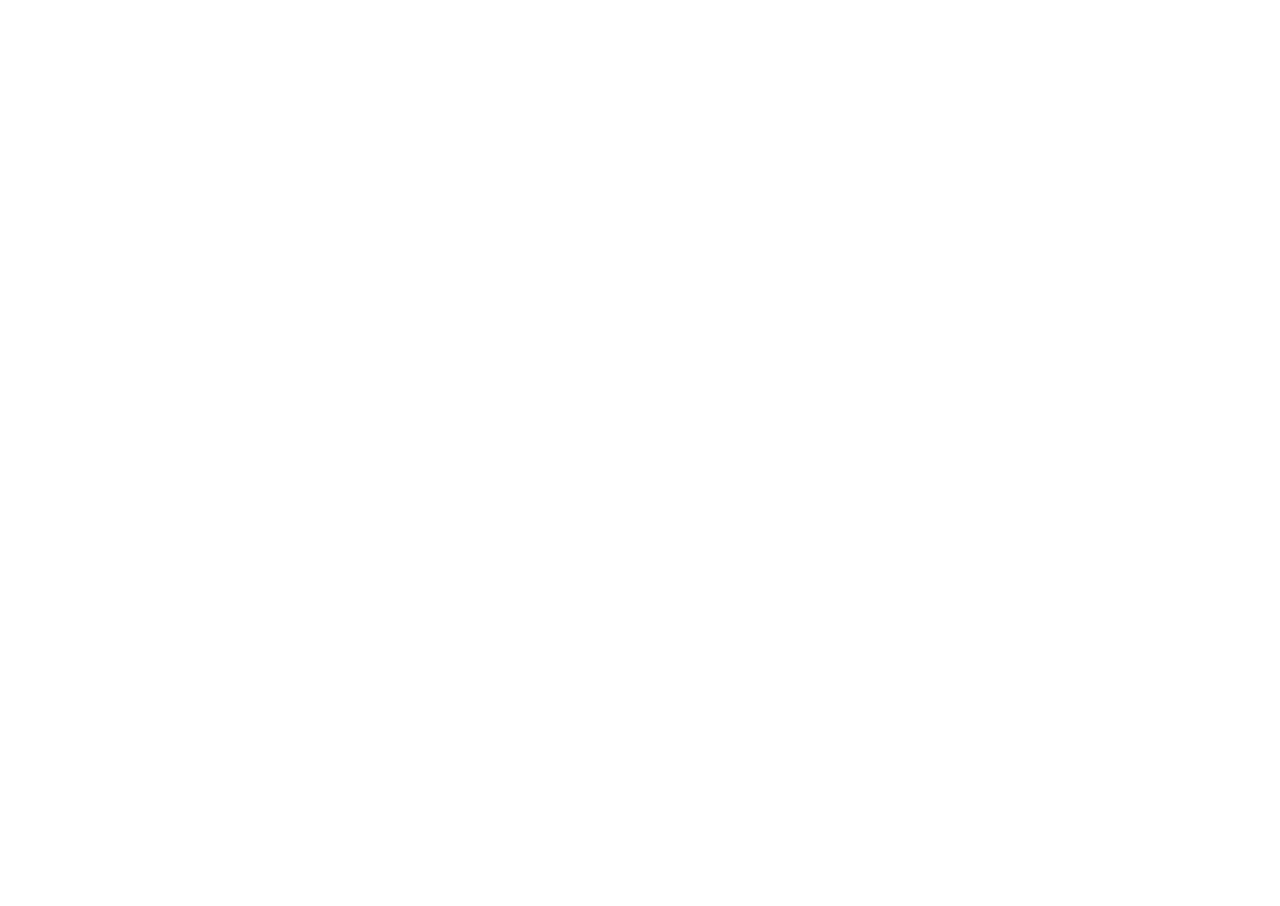
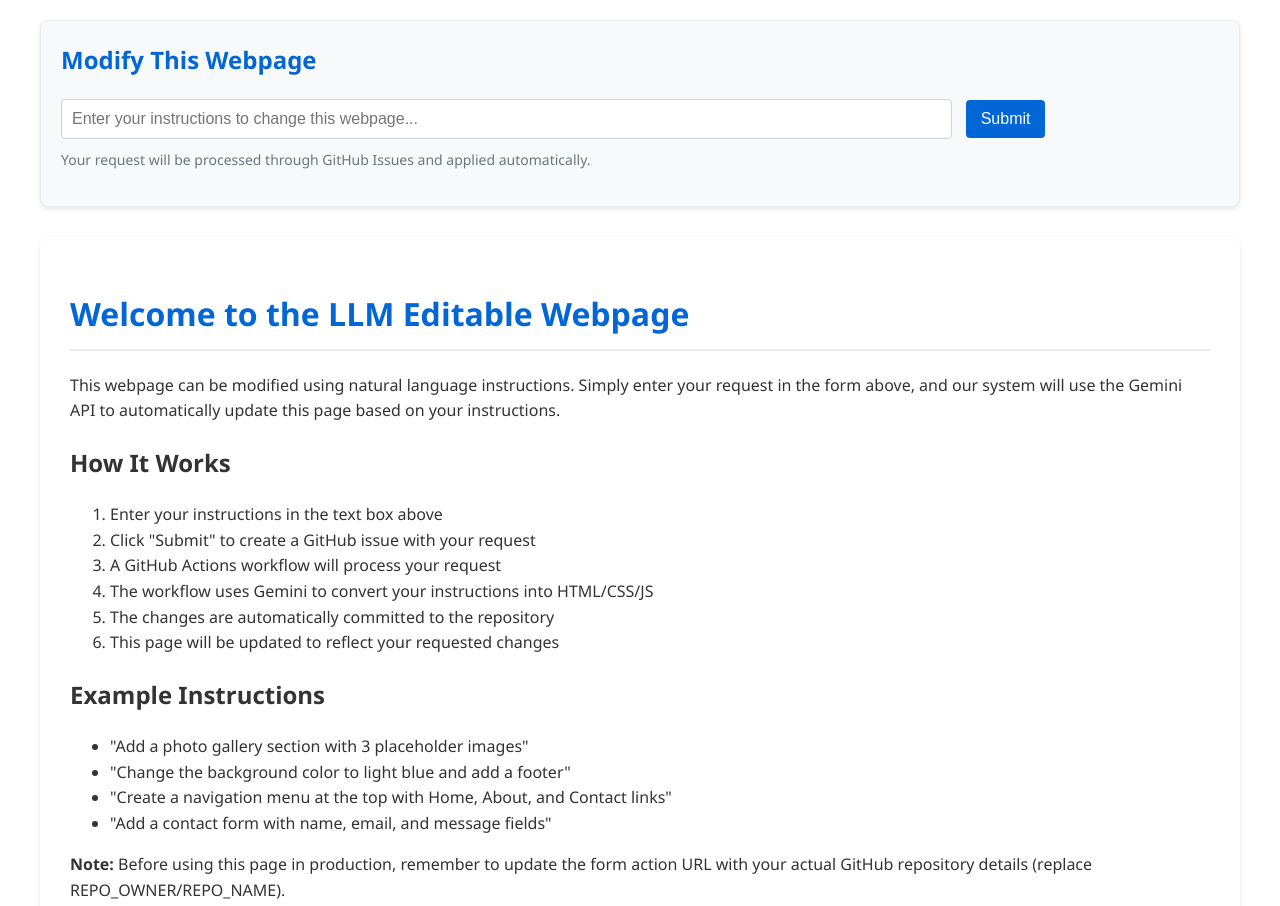
Before and after one commit to mnaei/PromptPlace2, a plain HTML site: page index.html in a window 1280 px wide. Shown: the top 906 px of the page. Before the commit the page ends 800 px from the top, so only its background shows below. Drawn offline with Linux system fonts and the light colour scheme.

Commit message:
added prompt form

```diff
--- a/index.html
+++ b/index.html
@@ -1,2 +1,112 @@
 <!DOCTYPE html>
-<html></html>
+<html lang="en">
+<head>
+    <meta charset="UTF-8">
+    <meta name="viewport" content="width=device-width, initial-scale=1.0">
+    <title>LLM Editable Webpage</title>
+    <style>
+        body {
+            font-family: 'Segoe UI', Tahoma, Geneva, Verdana, sans-serif;
+            line-height: 1.6;
+            color: #333;
+            max-width: 1200px;
+            margin: 0 auto;
+            padding: 20px;
+        }
+
+        #prompt-form {
+            background-color: #f8f9fa;
+            border-radius: 8px;
+            padding: 20px;
+            margin-bottom: 30px;
+            box-shadow: 0 2px 5px rgba(0,0,0,0.1);
+            border: 1px solid #e9ecef;
+        }
+
+        #prompt-form h2 {
+            margin-top: 0;
+            color: #0366d6;
+        }
+
+        #prompt-form input[type="text"] {
+            width: 75%;
+            padding: 10px;
+            margin-right: 10px;
+            border: 1px solid #ced4da;
+            border-radius: 4px;
+            font-size: 16px;
+        }
+
+        #prompt-form button {
+            padding: 10px 15px;
+            background-color: #0366d6;
+            color: white;
+            border: none;
+            border-radius: 4px;
+            font-size: 16px;
+            cursor: pointer;
+            transition: background-color 0.2s;
+        }
+
+        #prompt-form button:hover {
+            background-color: #0056b3;
+        }
+
+        #prompt-form .note {
+            font-size: 14px;
+            color: #6c757d;
+            margin-top: 10px;
+        }
+
+        .content {
+            background-color: white;
+            border-radius: 8px;
+            padding: 30px;
+            box-shadow: 0 2px 5px rgba(0,0,0,0.1);
+        }
+
+        h1 {
+            color: #0366d6;
+            border-bottom: 2px solid #e9ecef;
+            padding-bottom: 10px;
+        }
+    </style>
+</head>
+<body>
+    <div id="prompt-form">
+        <h2>Modify This Webpage</h2>
+        <form action="https://github.com/REPO_OWNER/REPO_NAME/issues/new" method="get" target="_blank">
+            <input type="hidden" name="labels" value="prompt">
+            <input type="text" name="body" placeholder="Enter your instructions to change this webpage..." required>
+            <button type="submit">Submit</button>
+        </form>
+        <p class="note">Your request will be processed through GitHub Issues and applied automatically.</p>
+    </div>
+
+    <div class="content">
+        <h1>Welcome to the LLM Editable Webpage</h1>
+
+        <p>This webpage can be modified using natural language instructions. Simply enter your request in the form above, and our system will use the Gemini API to automatically update this page based on your instructions.</p>
+
+        <h2>How It Works</h2>
+        <ol>
+            <li>Enter your instructions in the text box above</li>
+            <li>Click "Submit" to create a GitHub issue with your request</li>
+            <li>A GitHub Actions workflow will process your request</li>
+            <li>The workflow uses Gemini to convert your instructions into HTML/CSS/JS</li>
+            <li>The changes are automatically committed to the repository</li>
+            <li>This page will be updated to reflect your requested changes</li>
+        </ol>
+
+        <h2>Example Instructions</h2>
+        <ul>
+            <li>"Add a photo gallery section with 3 placeholder images"</li>
+            <li>"Change the background color to light blue and add a footer"</li>
+            <li>"Create a navigation menu at the top with Home, About, and Contact links"</li>
+            <li>"Add a contact form with name, email, and message fields"</li>
+        </ul>
+
+        <p><strong>Note:</strong> Before using this page in production, remember to update the form action URL with your actual GitHub repository details (replace REPO_OWNER/REPO_NAME).</p>
+    </div>
+</body>
+</html>
```
